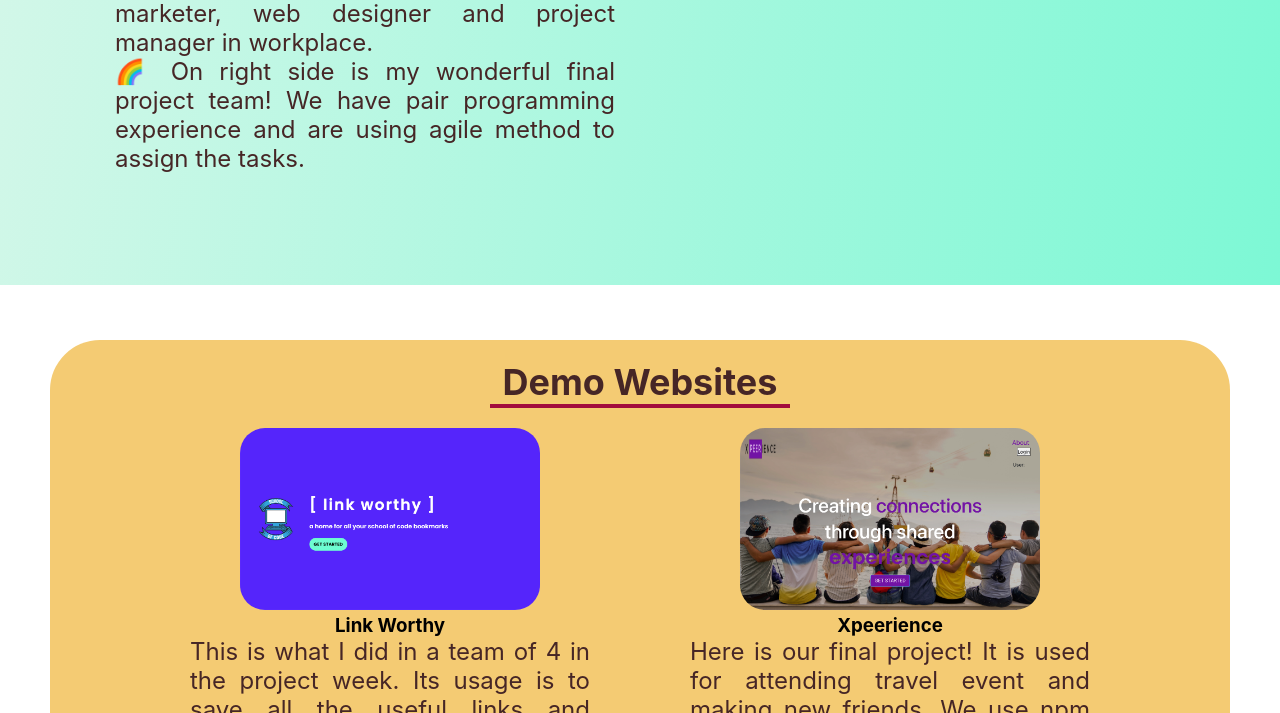
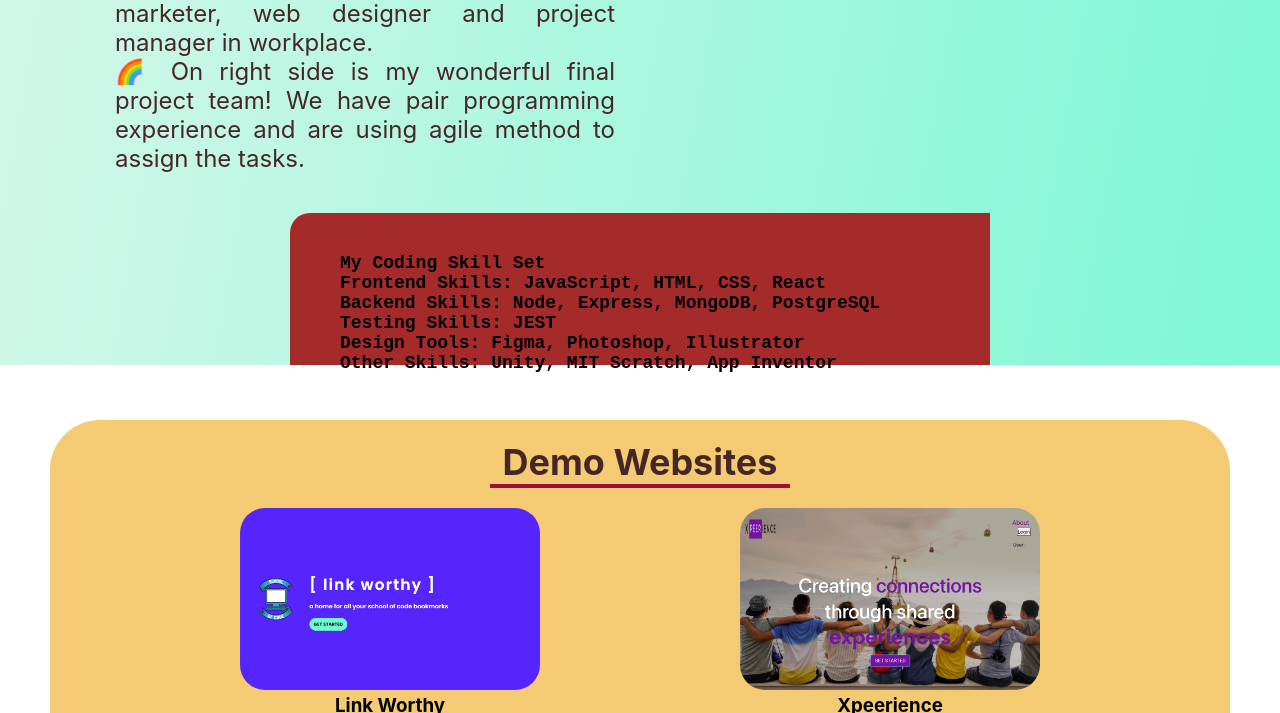
Before and after one commit to hkmarcoot/portfolioWebsite, a React app: page / in a window 1280 px wide. Shown: the part 1445-2158 px from the top of the page. Built offline with nearby package versions, Linux system fonts and the light colour scheme.

Commit message:
add my coding skill set

```diff
--- a/src/components/AboutMe/index.js
+++ b/src/components/AboutMe/index.js
@@ -59,6 +59,19 @@ function AboutMe() {
           </div>
         </div>
       </div>
+      <div className="about-me-2-items">
+        <div className="about-me-2-items-container">
+          <div className="about-me-2-items-container2">
+            <p>
+              <p>My Coding Skill Set</p>
+              <p>Frontend Skills: JavaScript, HTML, CSS, React</p>
+              <p>Backend Skills: Node, Express, MongoDB, PostgreSQL</p>Testing
+              Skills: JEST <p>Design Tools: Figma, Photoshop, Illustrator </p>
+              <p>Other Skills: Unity, MIT Scratch, App Inventor</p>
+            </p>
+          </div>
+        </div>
+      </div>
     </div>
   );
 }
--- a/src/components/AboutMe/styles.css
+++ b/src/components/AboutMe/styles.css
@@ -1,7 +1,7 @@
 .about-me-section {
   padding: 50px 0;
   background: linear-gradient(99.85deg, #d9f7ea 0%, #7df8d5 100%);
-  height: 115vh;
+  height: 125vh;
 }
 
 .about-me-header {
@@ -50,3 +50,19 @@
 .bold {
   font-weight: 700;
 }
+
+.about-me-2-items-container {
+  width: 700px;
+  padding: 20px;
+  margin: 40px auto;
+  background-color: brown;
+  border-radius: 20px 0 20px 0;
+}
+
+.about-me-2-items-container2 {
+  font-family: "Courier New", Courier, monospace;
+  font-weight: 700;
+  font-size: 18px;
+  width: 600px;
+  margin: 20px auto;
+}
```
